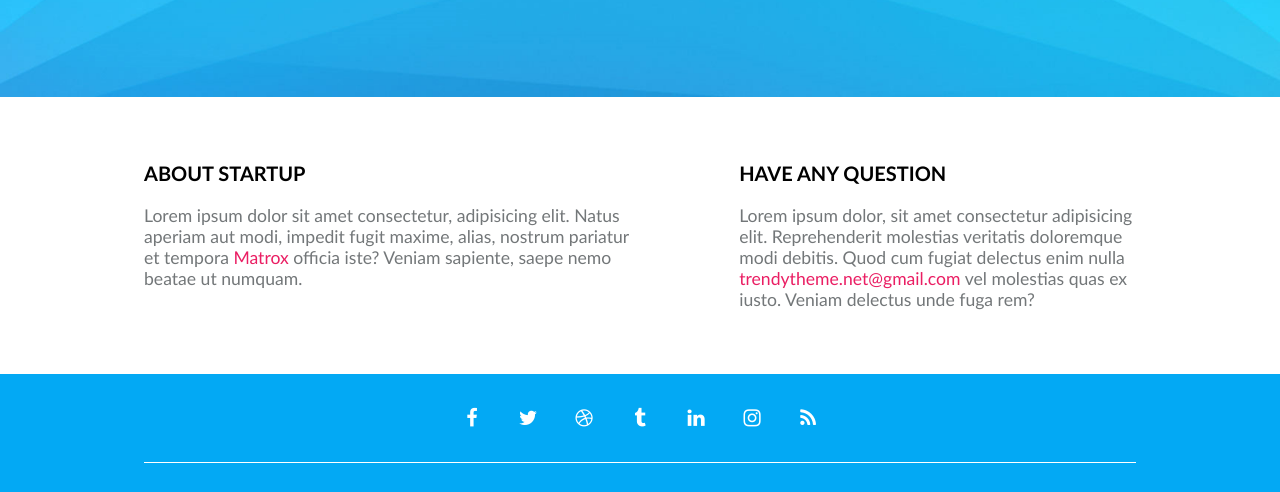
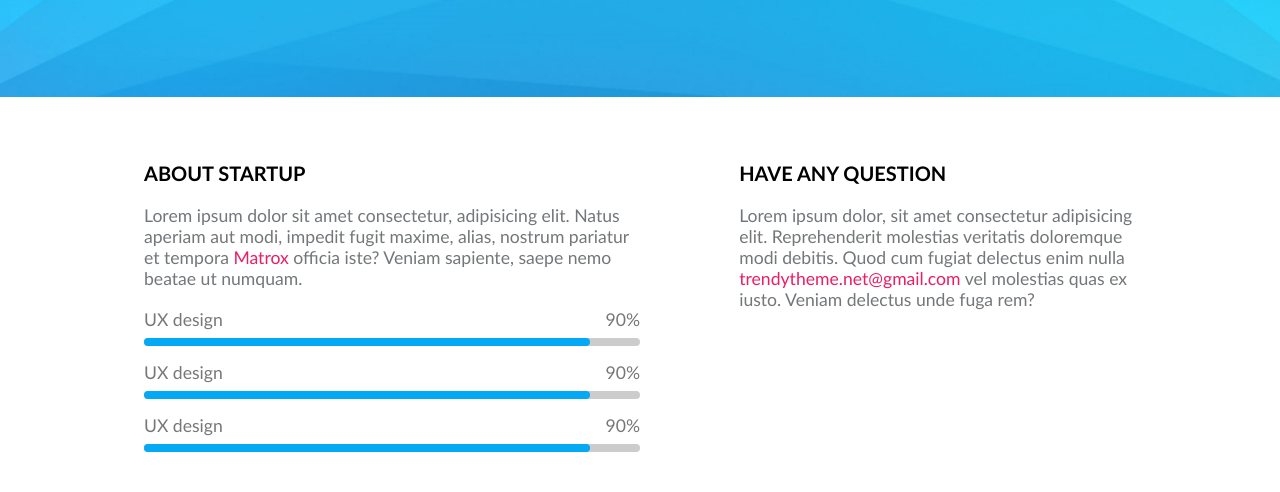
Before and after one commit to AinaEin/48_grupe_coming_soon, a website: page index.html in a window 1280 px wide. Shown: the part 703-1195 px from the top of the page. Drawn offline with Linux system fonts and the light colour scheme.

Commit message:
Progress bar #8

```diff
--- /dev/null
+++ b/css/progress-bar.css
@@ -0,0 +1,36 @@
+.progress-bar-group {
+    display: flex;
+    flex-direction: column;
+    gap: 1rem;
+}
+.progress-bar {
+    display: flex;
+    flex-direction: column;
+    gap: 0.5rem;
+}
+.progress-bar > .top {
+    display: flex;
+    justify-content: space-between;
+    align-items: center;
+    font-size: 1.1rem;
+    color: #777;
+}
+.progress-bar .label {
+
+}
+.progress-bar .value {
+
+}
+.progress-bar .bottom {
+    background-color: #ccc;
+    width: 100%;
+    height: 0.5rem;
+    border-radius: 0.25rem;
+    overflow: hidden;
+}
+.progress-bar .progress {
+    background-color: #03a9f4;
+    width: 90%;
+    height: inherit;
+    border-radius: 0 0.25rem 0.25rem 0;
+}
--- a/index.html
+++ b/index.html
@@ -18,6 +18,7 @@
     <!-- components -->
     <link rel="stylesheet" href="./css/button.css">
     <link rel="stylesheet" href="./css/clock.css">
+    <link rel="stylesheet" href="./css/progress-bar.css">
     <!-- custom -->
     <link rel="stylesheet" href="./css/main.css">
 </head>
@@ -60,6 +61,35 @@
                         impedit fugit maxime, alias, nostrum
                         pariatur et tempora <a href="#">Matrox</a> officia iste?
                         Veniam sapiente, saepe nemo beatae ut numquam.</p>
+                    <div class="progress-bar-group">
+                        <div class="progress-bar">
+                            <div class="top">
+                                <div class="label">UX design</div>
+                                <div class="value">90%</div>
+                            </div>
+                            <div class="bottom">
+                                <div class="progress"></div>
+                            </div>
+                        </div>
+                        <div class="progress-bar">
+                            <div class="top">
+                                <div class="label">UX design</div>
+                                <div class="value">90%</div>
+                            </div>
+                            <div class="bottom">
+                                <div class="progress"></div>
+                            </div>
+                        </div>
+                        <div class="progress-bar">
+                            <div class="top">
+                                <div class="label">UX design</div>
+                                <div class="value">90%</div>
+                            </div>
+                            <div class="bottom">
+                                <div class="progress"></div>
+                            </div>
+                         </div>
+                    </div>
                 </div>
                 <div class="column short">
                     <h2 class="section-title">Have any question</h2>
```
